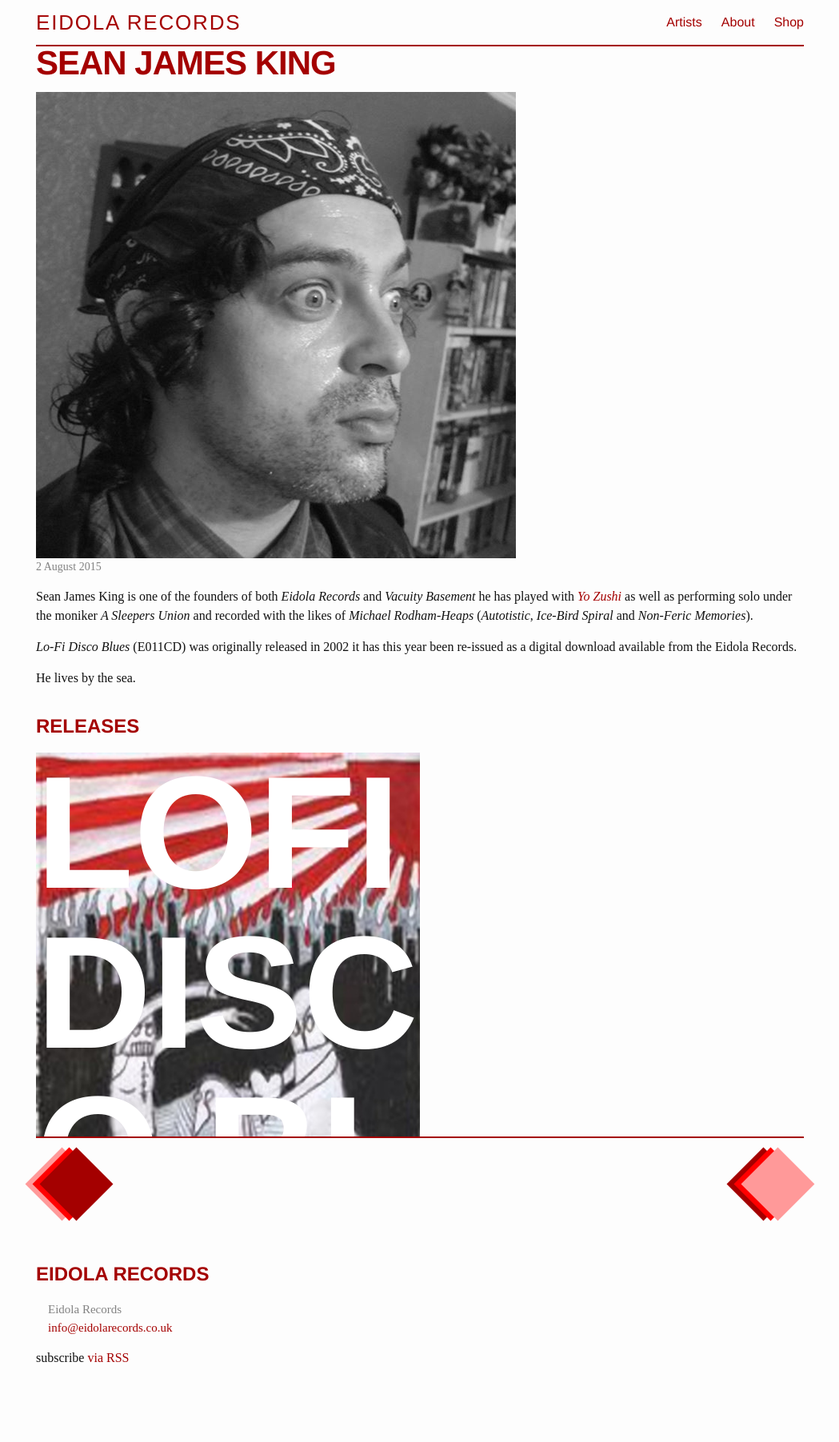
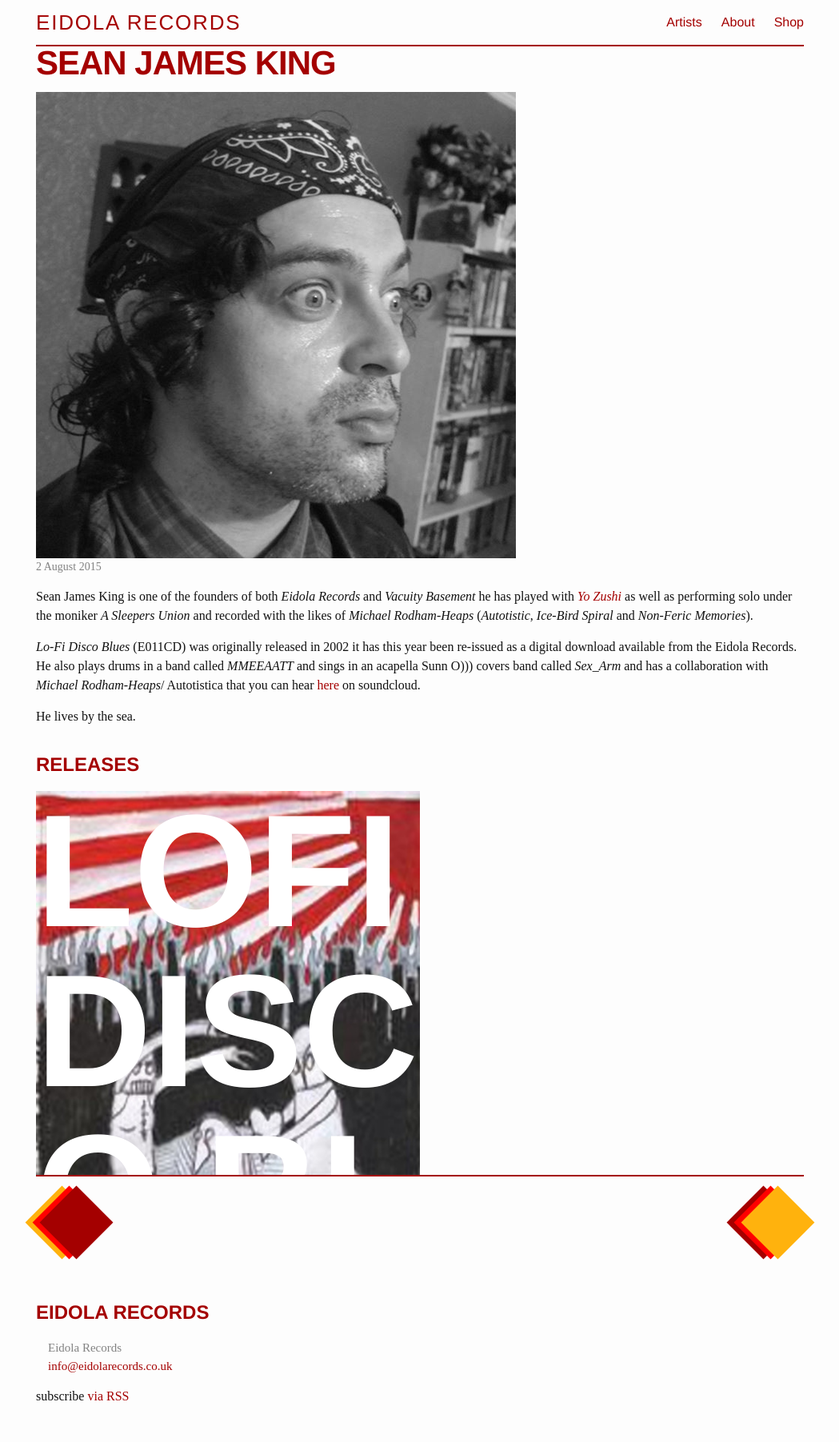
Before and after one commit to eidola/jekyll-site-v2, a Jekyll site: the page built from _artists/sean-james-king/index.markdown, in a window 1280 px wide. Shown: the whole page at 80% size, without its empty margins (115-1164 px from the left). Built offline with Jekyll 4.4.1, drawn with Linux system fonts in a browser that asks for light colours; before the commit the page ends 1755 px from its top, so only the background shows below that.

Commit message:
updates and revisions

```diff
--- a/_artists/ratface/index.markdown
+++ b/_artists/ratface/index.markdown
@@ -8,9 +8,9 @@ slug: "ratface"
 
 Bristol based rapper/beat maker Ratface is as much influenced by his old school punk and lo-fi roots, by the squat and free party scene that birthed his early sound and by Bristols dub/reggae bass and soundsystem culture as he is by more traditional hip hop leanings. He has a unique and fresh take on UK hip hop and lyrically you can find him at the opposite end of the spectrum from the more cliched, bling bling side of commercial US rap. Dipping more into social an political observation, personal reflection and storytelling, underpinned by the everyday struggles of a working man.
 
-Ratface has played prolifically all over the Uk for the last 5 years, but due to family commitments and a heavier focus on recording new material now only plays one off/select shows.
+Ratface has played prolifically all over the Uk for the last 5 years, but due to family commitments and a heavier focus on recording new material, now only plays one off/ select shows.
 
-Ratface released a slew of short LP’s on the local Bumtapes inprint. ‘Ratface on ice’, ‘Down with Ratface’ and ‘Enough Ratface’ were all free party staples an expanded on a high energy punk rap hybrid sound. 2011’s ‘Gold tones: Ratface please!’ mixtape marked a move towards a more sample heavy boom bap sound. 2012/13 saw Ratface back away from the live scene and his old sound, going back to the lab an collaborating with a number of different producers to create something new and different. Currently in the pipeline is the ‘Ratface Forever’ EP/Mini LP for London label GM sounds, produced by Spider J (Dubwiser/Lee Perry/Roots Manuva/kano/Screwfizzer). Plus a full length collab with the UK hub of the Clear Air Turbulence collective provisionally called ‘fuck it state of mind’ and coming out soon here on Eidola records is a collaboration with long time friend and Berlin based hip hop producer Skeptical beats, entitled ‘Super alley gospel’.
+Ratface released a slew of short LP’s on the local Bumtapes imprint. ‘Ratface on ice’, ‘Down with Ratface’ and ‘Enough Ratface’ were all free party staples and expanded on a high energy punk rap hybrid sound. 2011’s ‘Gold tones: Ratface please!’ mixtape marked a move towards a more sample heavy boom bap sound. 2012/13 saw Ratface back away from the live scene and his old sound, going back to the lab an collaborating with a number of different producers to create something new and different. Currently in the pipeline is the ‘Ratface Forever’ EP/Mini LP for London label GM sounds, produced by Spider J (Dubwiser/Lee Perry/Roots Manuva/kano/Screwfizzer). Plus a full length collab with the UK hub of the Clear Air Turbulence collective provisionally called ‘fuck it state of mind’ and coming out soon here on Eidola records is a collaboration with long time friend and Berlin based hip hop producer Skeptical beats, entitled ‘Super alley gospel’.
 
 {% raw %}
 <iframe width="100%" height="450" scrolling="no" frameborder="no" src="https://w.soundcloud.com/player/?url=https%3A//api.soundcloud.com/users/2694222&amp;auto_play=false&amp;hide_related=false&amp;show_comments=true&amp;show_user=true&amp;show_reposts=false&amp;visual=true"></iframe>
--- a/_artists/sean-james-king/index.markdown
+++ b/_artists/sean-james-king/index.markdown
@@ -6,6 +6,6 @@ slug: "sean-james-king"
 ---
 Sean James King is one of the founders of both *Eidola Records* and *Vacuity Basement* he has played with *[Yo Zushi](/artists/yo-zushi)* as well as performing solo under the moniker *A Sleepers Union* and recorded with the likes of *Michael Rodham-Heaps* (*Autotistic*, *Ice-Bird Spiral* and *Non-Feric Memories*).
 
-*Lo-Fi Disco Blues* (E011CD) was originally released in 2002 it has this year been re-issued as a digital download available from the Eidola Records.
+*Lo-Fi Disco Blues* (E011CD) was originally released in 2002 it has this year been re-issued as a digital download available from the Eidola Records. He also plays drums in a band called <em>MMEEAATT</em> and sings in an acapella Sunn O))) covers band called <em>Sex_Arm</em> and has a collaboration with <em>Michael Rodham-Heaps</em>/ Autotistica that you can hear <a href="https://soundcloud.com/eidolarecords/sets/sjk-vs-autotistica">here</a> on soundcloud.
 
 He lives by the sea.
--- a/_artists/vacuity-basement/index.markdown
+++ b/_artists/vacuity-basement/index.markdown
@@ -3,7 +3,7 @@ layout: artist
 title: "Vacuity Basement"
 slug: "vacuity-basement"
 ---
-Vacuity Basement founded Eidola Records and released *Somewhere I Have Never Travelled / Information* (E002CA) a 90 minute cassette featuring live and 'studio' records. After an period of gigs between 1999-2001 they stopped performing but have continued to record albeit sporadically - and although nothing has been released in almost 15 years bar material bootlegged by Joseph Martin - earlier this year the above track was released quietly on Soundcloud.
+Vacuity Basement founded Eidola Records and released *Somewhere I Have Never Travelled / Information* (E002CA) a 90 minute cassette featuring live and 'studio' records. After a period of gigs between 1999-2001 they stopped performing but have continued to record albeit sporadically - and although nothing has been released in almost 15 years bar material bootlegged by Joseph Martin - earlier this year the above track was released quietly on Soundcloud. They are still saving up for the tour bus/ taco truck of their dreams and are busy recording a new album which will be released at some point in the future.
 
 {% raw %}
 <iframe width="100%" height="166" scrolling="no" frameborder="no" src="https://w.soundcloud.com/player/?url=https%3A//api.soundcloud.com/tracks/92550989&amp;color=ff5500&amp;auto_play=false&amp;hide_related=false&amp;show_comments=true&amp;show_user=true&amp;show_reposts=false"></iframe>
--- a/css/main.scss
+++ b/css/main.scss
@@ -24,7 +24,7 @@ $grey-color:       #828282;
 $grey-color-light: lighten($grey-color, 40%);
 $grey-color-dark:  darken($grey-color, 25%);
 
-$pagination-colour-1: #ff9999;
+$pagination-colour-1: #ffb20d;
 $pagination-colour-2: #ff0000;
 $pagination-colour-3: #a40000;
 
```
Also changed, not shown: about/index.html (+22 -22 lines).
